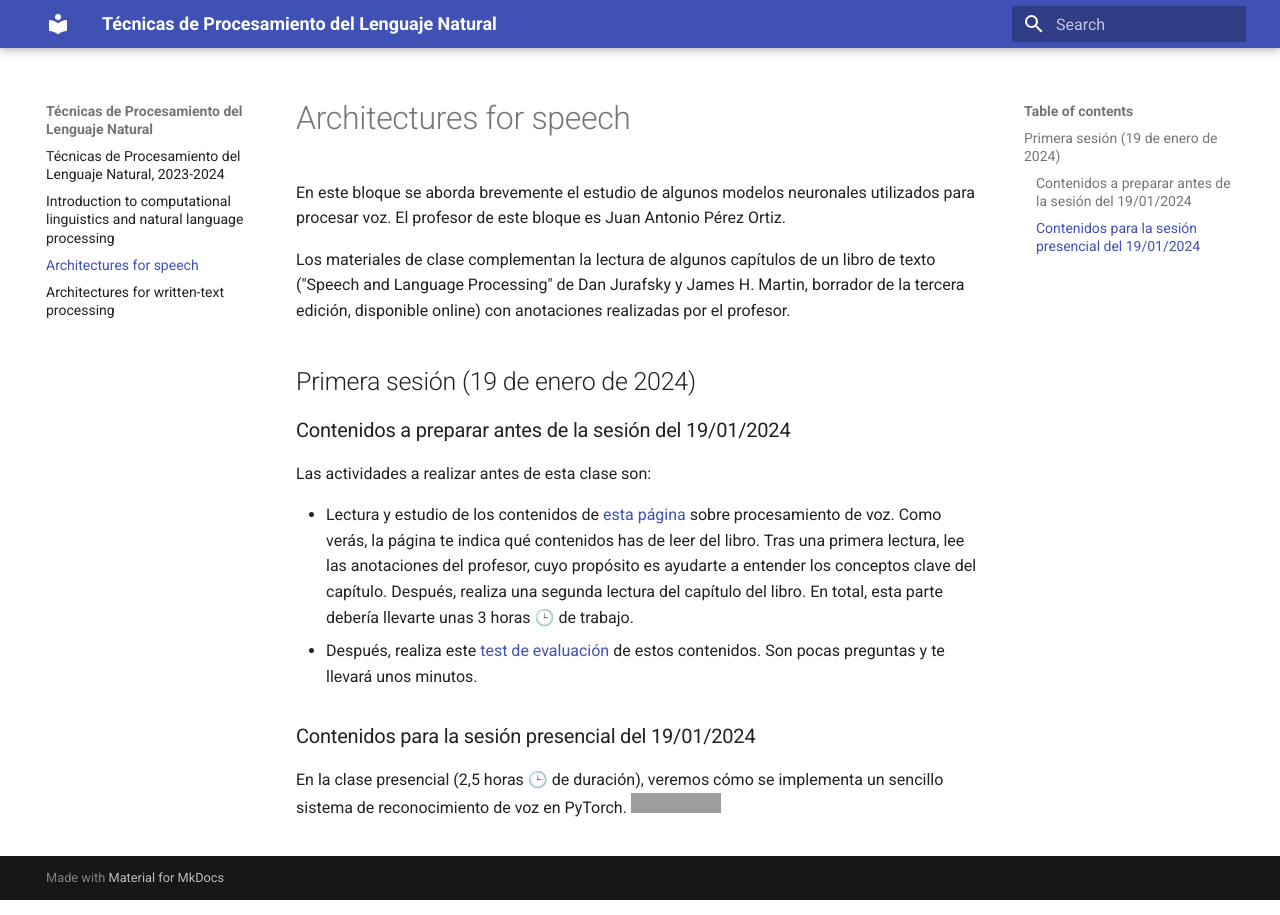
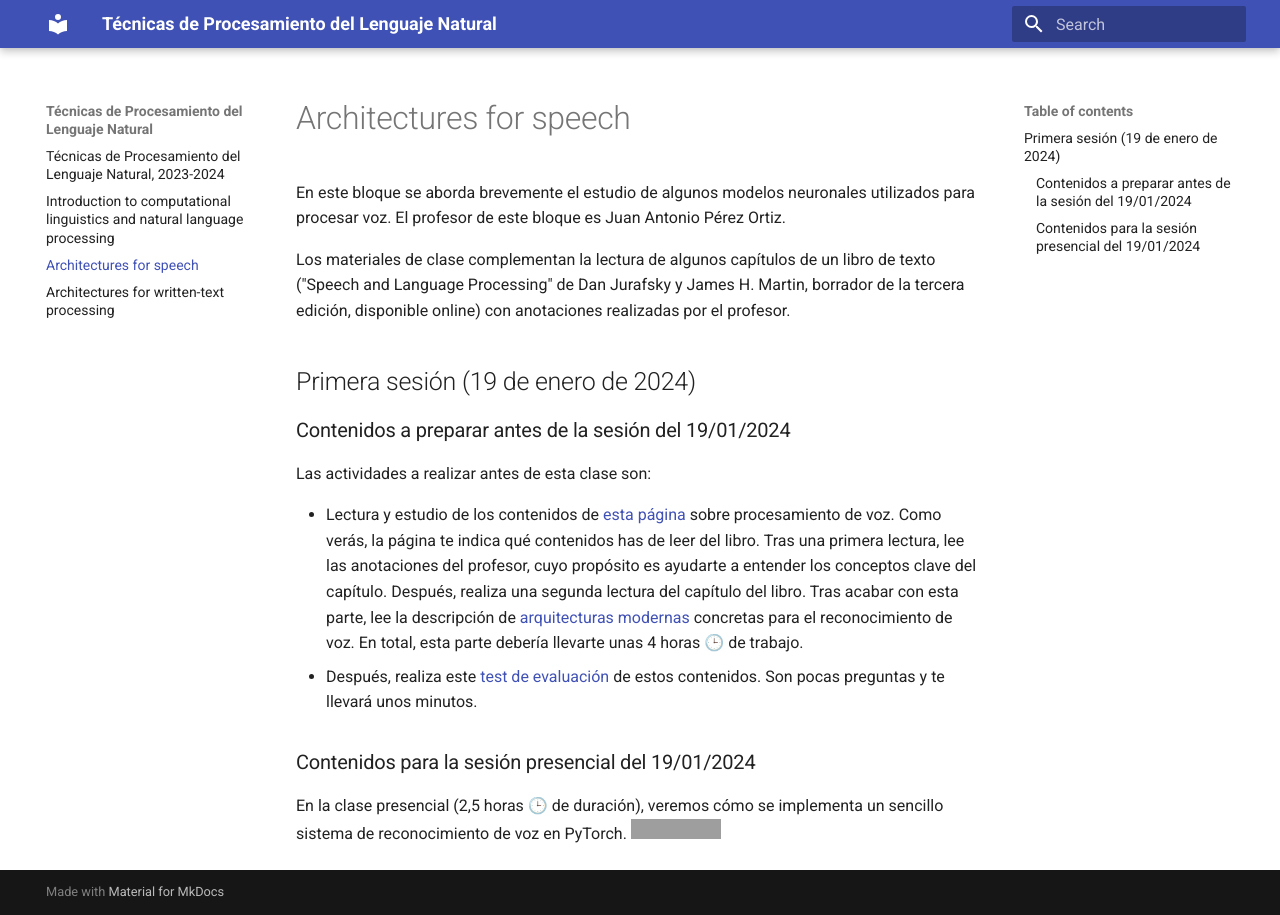
Before and after one commit to jaspock/tpln2324, an MkDocs documentation site: the page built from docs/speech.md, in a window 1280 px wide. Built offline with MkDocs 1.6.1 and Material for MkDocs 9.7.7, drawn with Linux system fonts in a browser that asks for light colours; grey boxes are pictures that could not be loaded.

Commit message:
Nuevas actividades

```diff
--- a/docs/speech.md
+++ b/docs/speech.md
@@ -10,7 +10,7 @@ Los materiales de clase complementan la lectura de algunos capítulos de un libr
 
 Las actividades a realizar antes de esta clase son:
 
-- Lectura y estudio de los contenidos de [esta página](https://dlsi.ua.es/~japerez/materials/transformers/speech/) sobre procesamiento de voz. Como verás, la página te indica qué contenidos has de leer del libro. Tras una primera lectura, lee las anotaciones del profesor, cuyo propósito es ayudarte a entender los conceptos clave del capítulo. Después, realiza una segunda lectura del capítulo del libro. En total, esta parte debería llevarte unas 3 horas 🕒️ de trabajo.
+- Lectura y estudio de los contenidos de [esta página](https://dlsi.ua.es/~japerez/materials/transformers/speech/) sobre procesamiento de voz. Como verás, la página te indica qué contenidos has de leer del libro. Tras una primera lectura, lee las anotaciones del profesor, cuyo propósito es ayudarte a entender los conceptos clave del capítulo. Después, realiza una segunda lectura del capítulo del libro. Tras acabar con esta parte, lee la descripción de [arquitecturas modernas](https://dlsi.ua.es/~japerez/materials/transformers/speech/#arquitecturas-modernas-para-el-procesamiento-de-voz) concretas para el reconocimiento de voz. En total, esta parte debería llevarte unas 4 horas 🕒️ de trabajo.
 - Después, realiza este [test de evaluación](https://forms.gle/) de estos contenidos. Son pocas preguntas y te llevará unos minutos.
 
 ### Contenidos para la sesión presencial del 19/01/2024
```
